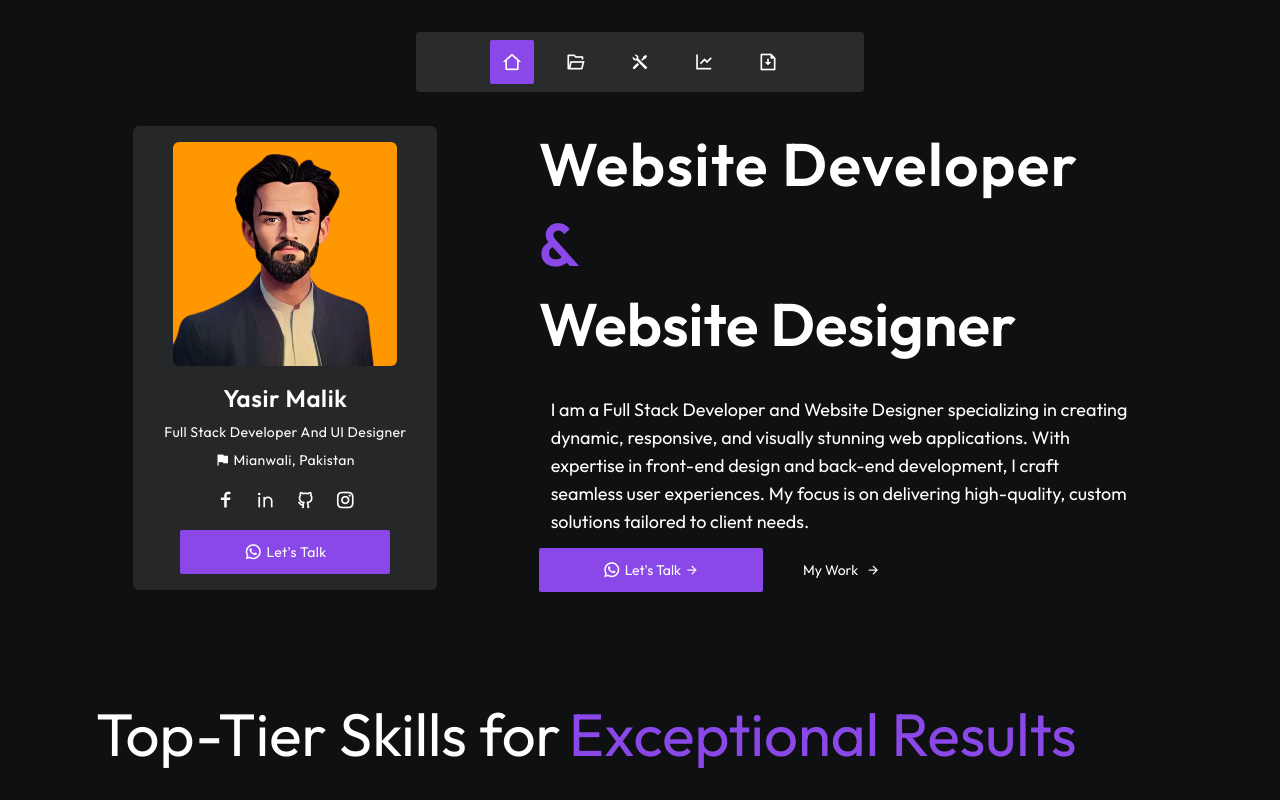
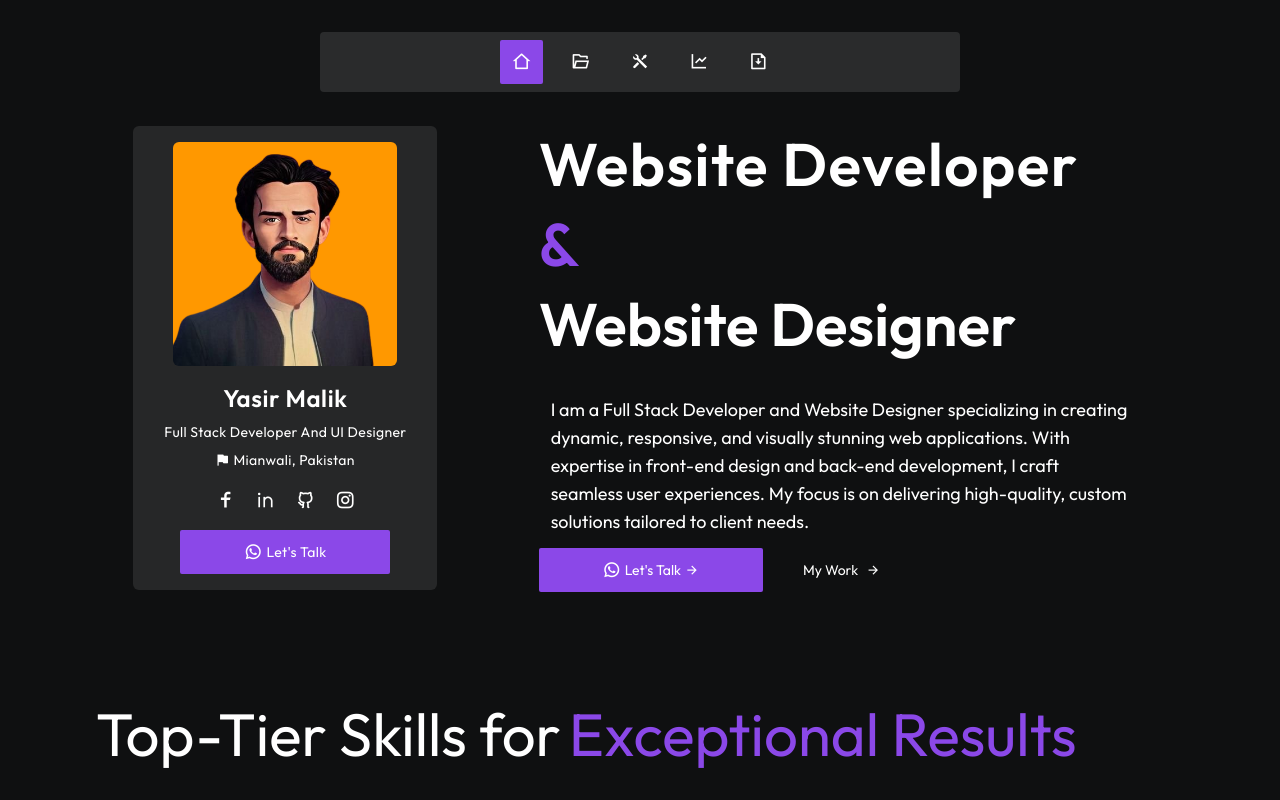
Before and after one commit to malikcancode/Muhammad-Yasir, a React (Vite) app: page / in a window 1280 px wide. Shown: the top 800 px of the page. Built offline with nearby package versions, Linux system fonts and the light colour scheme.

Commit message:
Your commit message here

```diff
--- a/package.json
+++ b/package.json
@@ -12,6 +12,7 @@
   "dependencies": {
     "react": "^18.3.1",
     "react-dom": "^18.3.1",
+    "react-icons": "^5.4.0",
     "react-router-dom": "^7.1.3",
     "remixicon": "^4.6.0"
   },
--- a/src/components/HeroSection.jsx
+++ b/src/components/HeroSection.jsx
@@ -3,7 +3,6 @@ import Marquee from "./Marquee";
 import Projects from "./Projects";
 import HowItWorks from "./HowItWorks";
 import Questions from "./Questions";
-import Footer from "./Footer";
 
 function HeroSection() {
   return (
@@ -105,6 +104,7 @@ function HeroSection() {
           </div>
         </div>
       </div>
+
       <Marquee />
       <Projects />
       <HowItWorks />
--- a/src/components/Navbar.jsx
+++ b/src/components/Navbar.jsx
@@ -2,14 +2,13 @@ import { Link, useLocation } from "react-router-dom";
 
 function Navbar() {
   const location = useLocation();
-
   const activeLink = location.pathname;
 
   return (
-    <header className="flex sm:mx-auto sm:max-w-md items-center justify-center mt-8 bg-[#2A2B2C] rounded py-2 space-x-5 text-lg mb-8 font-medium">
+    <header className="flex mx-auto items-center gap-4 justify-center mt-8 bg-[#2A2B2C] rounded py-2 px-4 text-lg mb-8 font-medium w-full sm:w-3/4 lg:w-2/4">
       <Link
         to="/"
-        className={`flex items-center gap-2 text-white rounded-sm text-sm sm:text-xl px-3 py-2 transition-all duration-300 ${
+        className={`flex items-center gap-2 text-white rounded-sm text-[0.9rem] sm:text-[1.2rem] px-3 py-2 transition-all duration-300 ${
           activeLink === "/" ? "bg-[#8B48E8]" : "hover:bg-[#8B48E8]"
         }`}
       >
@@ -17,7 +16,7 @@ function Navbar() {
       </Link>
       <Link
         to="/projects"
-        className={`flex items-center gap-2 text-white rounded-sm text-sm sm:text-xl px-3 py-2 transition-all duration-300 ${
+        className={`flex items-center gap-2 text-white rounded-sm text-[0.9rem] sm:text-[1.2rem] px-3 py-2 transition-all duration-300 ${
           activeLink === "/projects" ? "bg-[#8B48E8]" : "hover:bg-[#8B48E8]"
         }`}
       >
@@ -25,7 +24,7 @@ function Navbar() {
       </Link>
       <Link
         to="/tools"
-        className={`flex items-center gap-2 text-white rounded-sm text-sm sm:text-xl px-3 py-2 transition-all duration-300 ${
+        className={`flex items-center gap-2 text-white rounded-sm text-[0.9rem] sm:text-[1.2rem] px-3 py-2 transition-all duration-300 ${
           activeLink === "/tools" ? "bg-[#8B48E8]" : "hover:bg-[#8B48E8]"
         }`}
       >
@@ -33,7 +32,7 @@ function Navbar() {
       </Link>
       <Link
         to="/how-it-works"
-        className={`flex items-center gap-2 text-white rounded-sm text-sm sm:text-xl px-3 py-2 transition-all duration-300 ${
+        className={`flex items-center gap-2 text-white rounded-sm text-[0.9rem] sm:text-[1.2rem] px-3 py-2 transition-all duration-300 ${
           activeLink === "/how-it-works" ? "bg-[#8B48E8]" : "hover:bg-[#8B48E8]"
         }`}
       >
@@ -42,7 +41,7 @@ function Navbar() {
       <a
         href="/Muhammad_Yasir_Resume.pdf"
         download="Muhammad_Yasir_Resume.pdf"
-        className="flex items-center gap-2 text-white rounded-sm text-sm sm:text-xl px-3 py-2 transition-all duration-300 hover:bg-[#8B48E8]"
+        className="flex items-center gap-2 text-white rounded-sm text-[0.9rem] sm:text-[1.2rem] px-3 py-2 transition-all duration-300 hover:bg-[#8B48E8]"
       >
         <i className="ri-file-download-line"></i>
       </a>
--- a/src/index.css
+++ b/src/index.css
@@ -3,10 +3,11 @@
 @tailwind utilities;
 
 body {
+  margin: 0;
+  padding: 0;
   font-family: "Outfit", sans-serif;
   background-color: #0f1011;
-  min-width: 380px;
-  overflow-x: hidden;
+  box-sizing: border-box;
 }
 
 @keyframes marquee {
```
Also changed, not shown: src/components/Footer.jsx (line endings or trailing spaces), src/components/HowItWorks.jsx (line endings or trailing spaces), src/components/Questions.jsx (line endings or trailing spaces), 1 other file (tests, documents, lock files or other folders).
